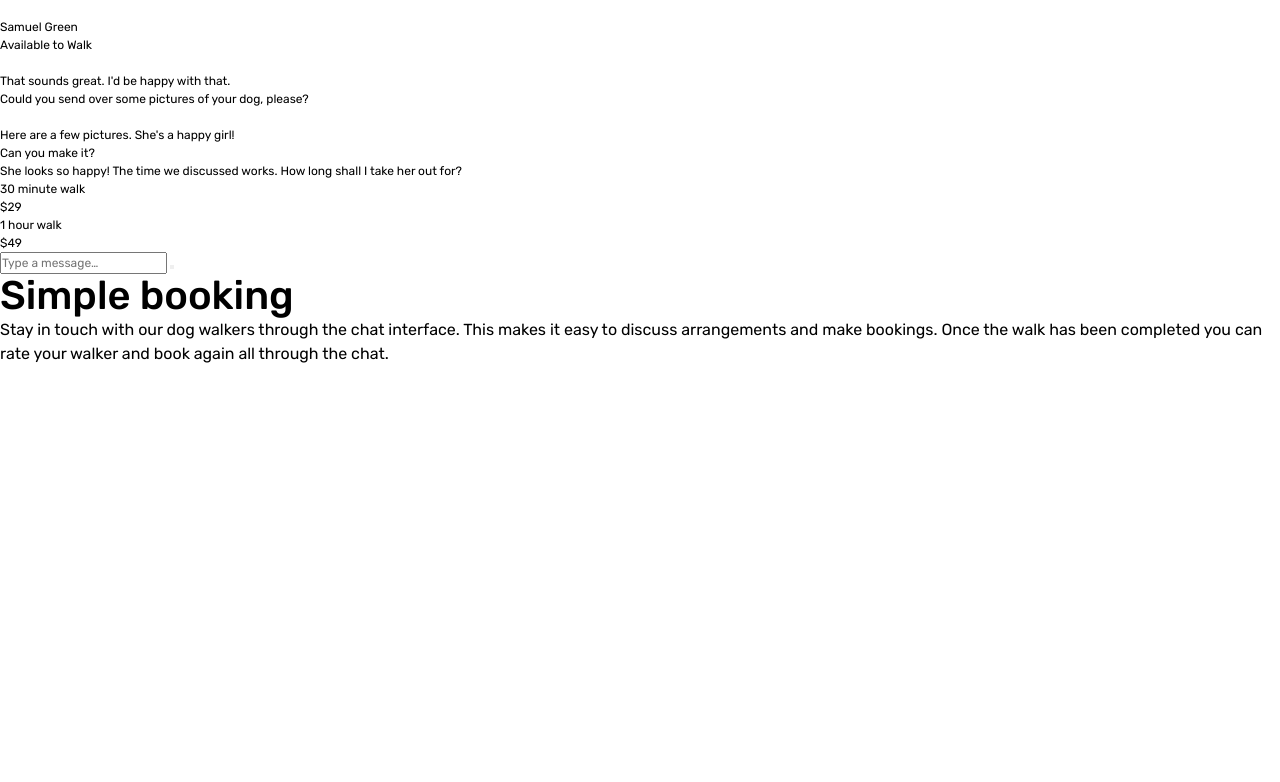
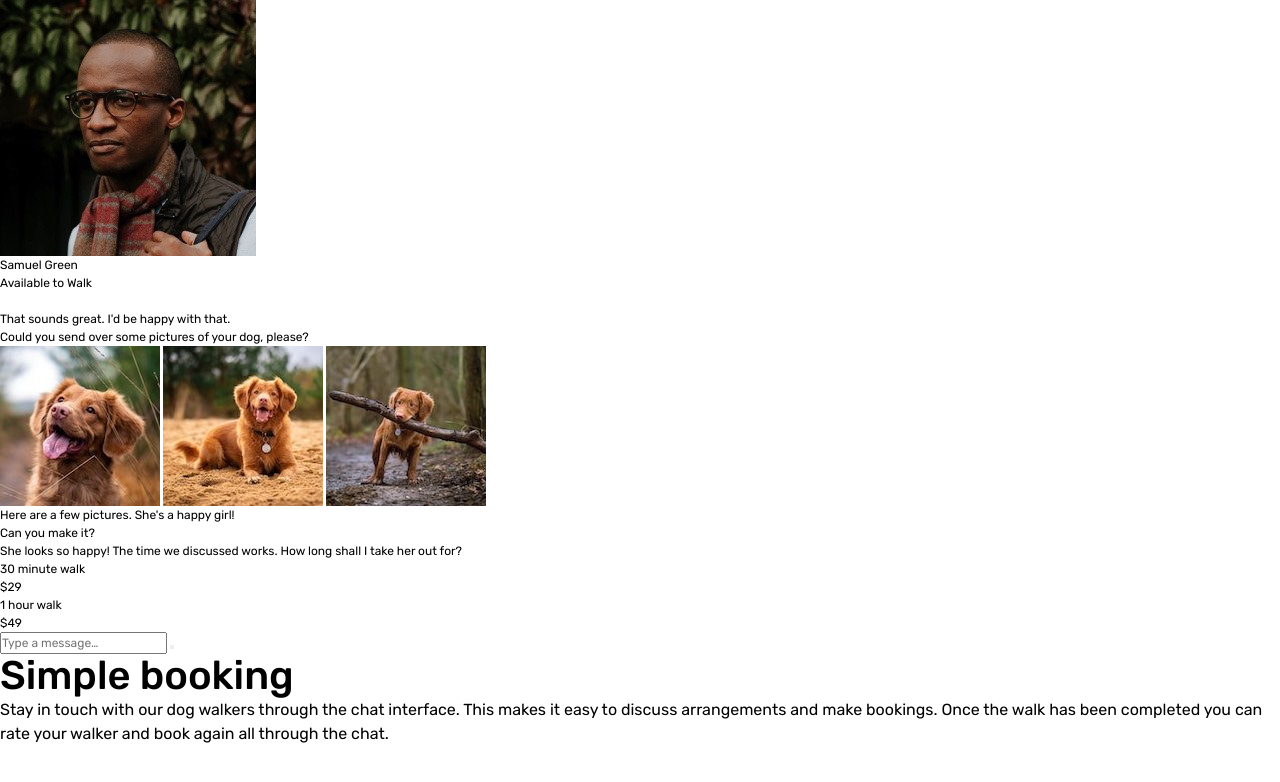
Before and after one commit to EbadShelby/chat-app-illustration-design-to-code_007, a plain HTML site: page index.html in a window 1280 px wide. Drawn offline with Linux system fonts and the light colour scheme.

Commit message:
web-structure-done

```diff
--- a/index.html
+++ b/index.html
@@ -27,8 +27,7 @@
         <div class="section__grid__mobile-ui">
           <div class="chat__header">
             <div class="chat__header-avatar-container">
-              <img src="" alt="" />
-              <img class="chat__header-avatar" src="" alt="" />
+              <img class="chat__header-avatar" src="images/avatar.jpg" alt="" />
             </div>
             <div class="chat__header__info">
               <p class="chat__header__user-name">Samuel Green</p>
@@ -49,9 +48,9 @@
           </div>
           <div class="chat__message-group">
             <div class="chat__photo-group">
-              <img class="chat__photo" src="" alt="" />
-              <img class="chat__photo" src="" alt="" />
-              <img class="chat__photo" src="" alt="" />
+              <img class="chat__photo" src="images/dog-image-1.jpg" alt="" />
+              <img class="chat__photo" src="images/dog-image-2.jpg" alt="" />
+              <img class="chat__photo" src="images/dog-image-3.jpg" alt="" />
             </div>
             <p class="message-text">
               Here are a few pictures. She's a happy girl!
```
